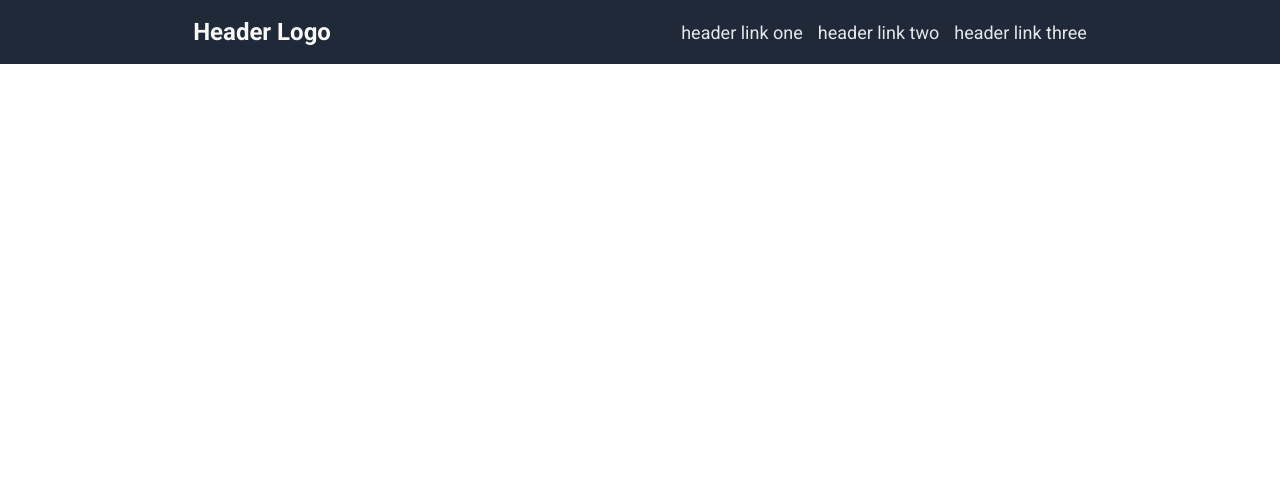
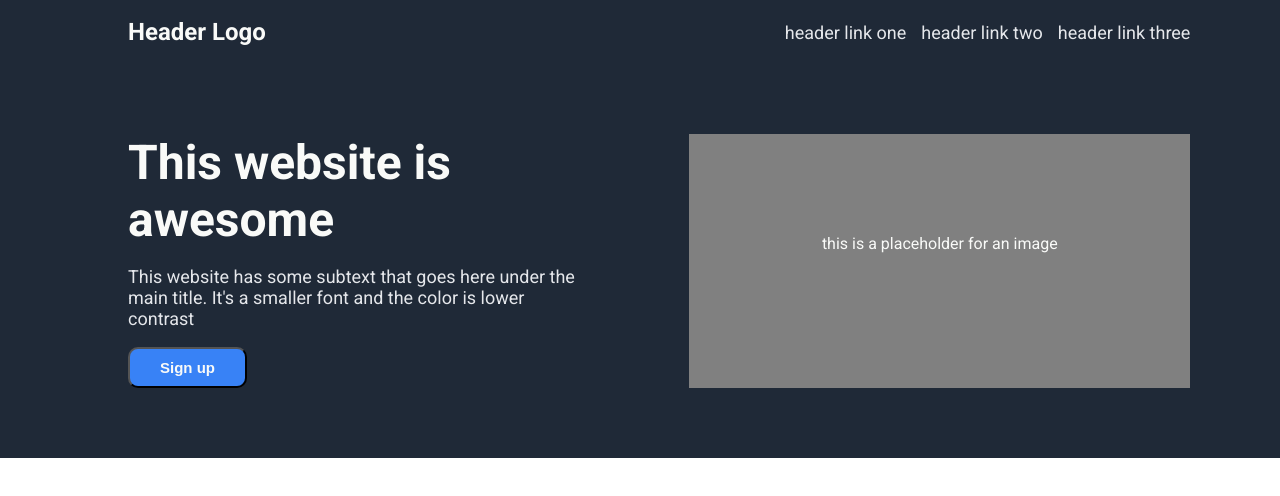
Before and after one commit to colmelom0410/Project-Landing-Page, a plain HTML site: page index.html in a window 1280 px wide. Drawn offline with Linux system fonts and the light colour scheme.

Commit message:
Complete the hero section of the webpage

```diff
--- a/index.html
+++ b/index.html
@@ -8,12 +8,23 @@
 </head>
 <body>
     <div class="header">
-        <div class="logo"> Header Logo </div>
-        <ul class="links">
+        <div class="logo left"> Header Logo </div>
+        <ul class="links right">
             <li><a href="">header link one</a></li>
             <li><a href="">header link two </a></li>
             <li><a href="">header link three</a></li>
         </ul>
     </div>
+    <div class="body">
+        <div class="hero">
+            <div class="left">
+                <div class="main-text">This website is awesome</div>
+                <p>This website has some subtext that goes here under the main title. It's a smaller font and the color is lower contrast</p>
+                <button>Sign up</button>
+            </div>
+            <div class="image right">this is a placeholder for an image</div>
+        </div>
+    </div>
+
 </body>
 </html>
--- a/style.css
+++ b/style.css
@@ -6,14 +6,22 @@ body{
     margin: 0;
     flex-direction: column;
 }
+/* HEADER */
 .header{
     background-color: #1F2937;
+}
+.header{
     display: flex;
-    justify-content: space-around;
-    align-items: center;
-    padding: 18px;
+    justify-content: space-between;
+    align-items:  center;
+    padding: 18px 0px;
 }
-
+.left{
+    margin-left: 10%;
+}
+.right{
+    margin-right: 7%;
+}
 .header .logo{
     font-size: 24px;
     color: #F9FAF8;
@@ -40,3 +48,42 @@ a:link,a:visited{
 a:active{
     color: red;
 }
+
+/* BODY */
+
+.body{
+    display: flex;
+    flex-direction: column;
+}
+.body .hero{
+    display: flex;
+    justify-content: space-between;
+    background-color: #1F2937;
+    gap: 100px;
+    padding: 70px 0px;
+}
+.hero .main-text{
+    font-size: 48px;
+    color: #F9FAF8;
+    font-weight: 900;
+}
+
+.hero p{
+    font-size: 18px;
+    color: #E5E7EB;
+}
+button{
+    background-color: #3882F6;
+    color: #F9FAF8 ;
+    font-size: 15px;
+    font-weight: bold;
+    padding: 10px 30px;
+    border-radius: 10px;
+}
+.image{
+    background-color: gray;
+    padding: 100px 100px;
+    width: 600px;
+    text-align: center;
+    color: #F9FAF8;
+}
```
